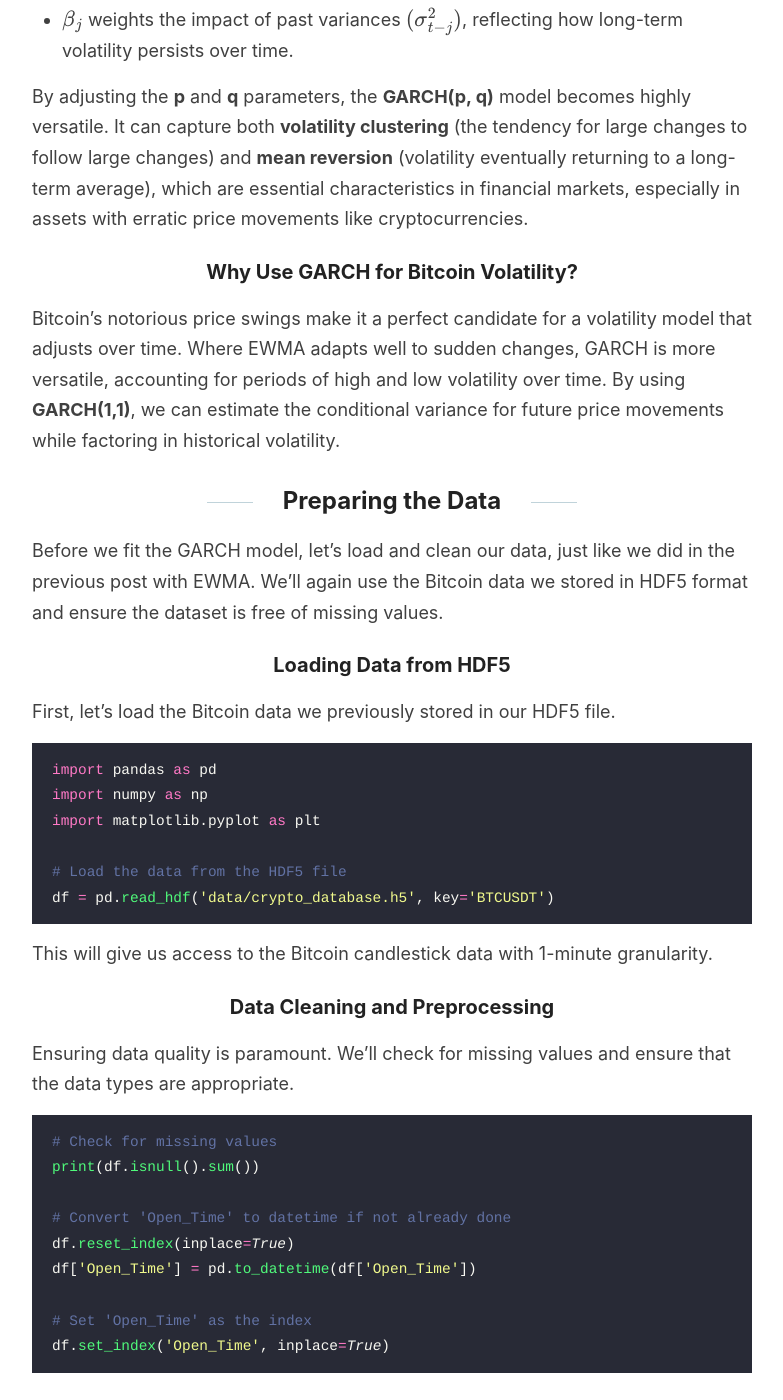
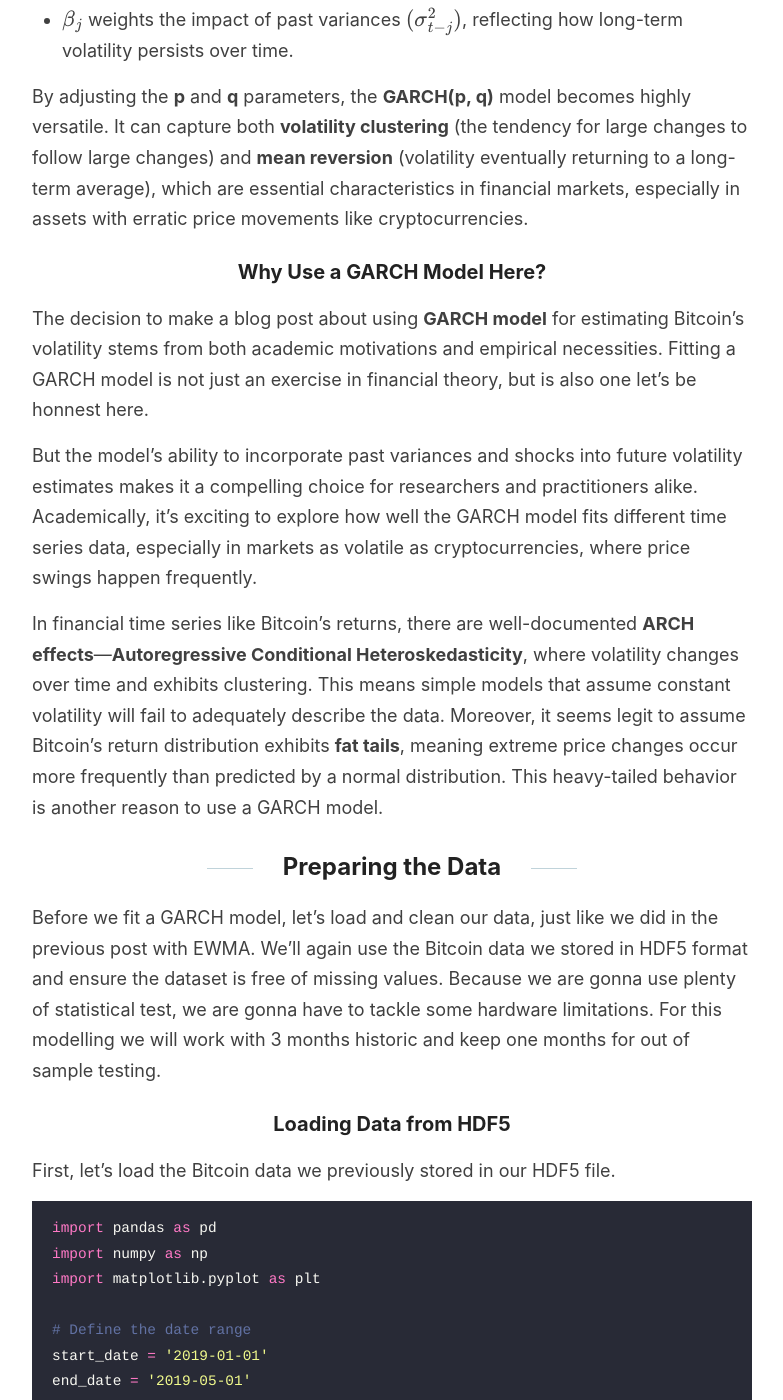
Before and after one commit to Zaltarba/blog, a Jekyll site: the page built from _posts/2024-09-23-BitcoinVolatility-2.md, in a window 1280 px wide and 1400 px high, scrolled down 2545 px. Shown: the whole window, without its empty margins (248-1031 px from the left). Built offline with Jekyll 4.4.1, drawn with Linux system fonts in a browser that asks for light colours; formulas are drawn with MathJax 3; some of the changed text lies outside the part shown.

Commit message:
Update 2024-09-23-BitcoinVolatility-2.md

````diff
--- a/_posts/2024-09-23-BitcoinVolatility-2.md
+++ b/_posts/2024-09-23-BitcoinVolatility-2.md
@@ -63,13 +63,17 @@ Where:
 
 By adjusting the **p** and **q** parameters, the **GARCH(p, q)** model becomes highly versatile. It can capture both **volatility clustering** (the tendency for large changes to follow large changes) and **mean reversion** (volatility eventually returning to a long-term average), which are essential characteristics in financial markets, especially in assets with erratic price movements like cryptocurrencies.
 
-### Why Use GARCH for Bitcoin Volatility?
+### Why Use a GARCH Model Here?
 
-Bitcoin's notorious price swings make it a perfect candidate for a volatility model that adjusts over time. Where EWMA adapts well to sudden changes, GARCH is more versatile, accounting for periods of high and low volatility over time. By using **GARCH(1,1)**, we can estimate the conditional variance for future price movements while factoring in historical volatility.
+The decision to make a blog post about using **GARCH model** for estimating Bitcoin’s volatility stems from both academic motivations and empirical necessities. Fitting a GARCH model is not just an exercise in financial theory, but is also one let's be honnest here.
+
+But the model’s ability to incorporate past variances and shocks into future volatility estimates makes it a compelling choice for researchers and practitioners alike. Academically, it’s exciting to explore how well the GARCH model fits different time series data, especially in markets as volatile as cryptocurrencies, where price swings happen frequently.
+
+In financial time series like Bitcoin’s returns, there are well-documented **ARCH effects**—**Autoregressive Conditional Heteroskedasticity**, where volatility changes over time and exhibits clustering. This means simple models that assume constant volatility will fail to adequately describe the data. Moreover, it seems legit to assume Bitcoin’s return distribution exhibits **fat tails**, meaning extreme price changes occur more frequently than predicted by a normal distribution. This heavy-tailed behavior is another reason to use a GARCH model.
 
 ## Preparing the Data
 
-Before we fit the GARCH model, let’s load and clean our data, just like we did in the previous post with EWMA. We’ll again use the Bitcoin data we stored in HDF5 format and ensure the dataset is free of missing values.
+Before we fit a GARCH model, let’s load and clean our data, just like we did in the previous post with EWMA. We’ll again use the Bitcoin data we stored in HDF5 format and ensure the dataset is free of missing values. Because we are gonna use plenty of statistical test, we are gonna have to tackle some hardware limitations. For this modelling we will work with 3 months historic and keep one months for out of sample testing.
 
 ### Loading Data from HDF5
 
@@ -80,9 +84,13 @@ import pandas as pd
 import numpy as np
 import matplotlib.pyplot as plt
 
+# Define the date range
+start_date = '2019-01-01'
+end_date = '2019-05-01'
 # Load the data from the HDF5 file
-df = pd.read_hdf('data/crypto_database.h5', key='BTCUSDT')
+df = pd.read_hdf('data/crypto_database.h5', key='BTCUSDT', where=f"index >= '{start_date}' and index <= '{end_date}'")
 ```
+
 This will give us access to the Bitcoin candlestick data with 1-minute granularity.
 
 ### Data Cleaning and Preprocessing
````
Also changed, not shown: other parts of _posts/2024-09-23-BitcoinVolatility-2.md (+1 -1 lines).
